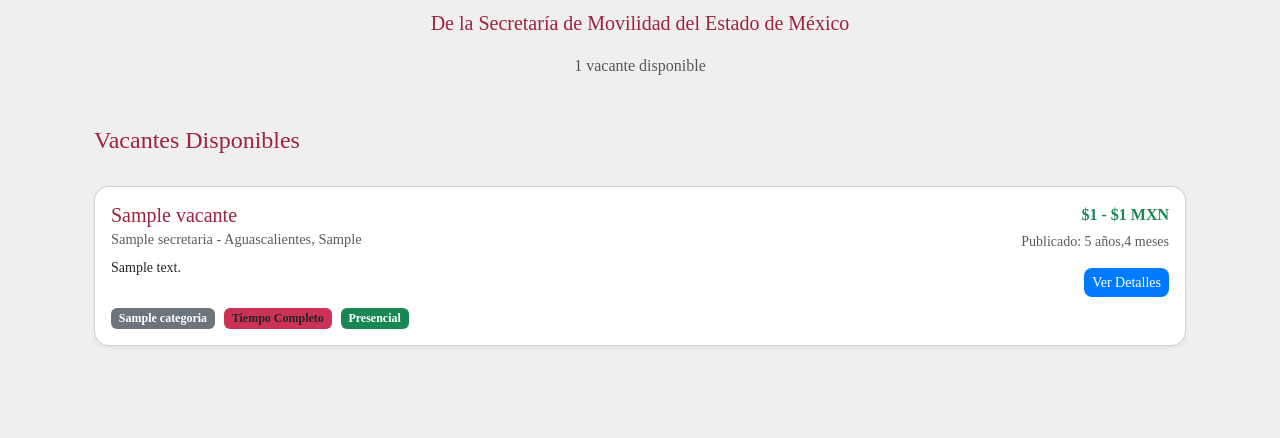
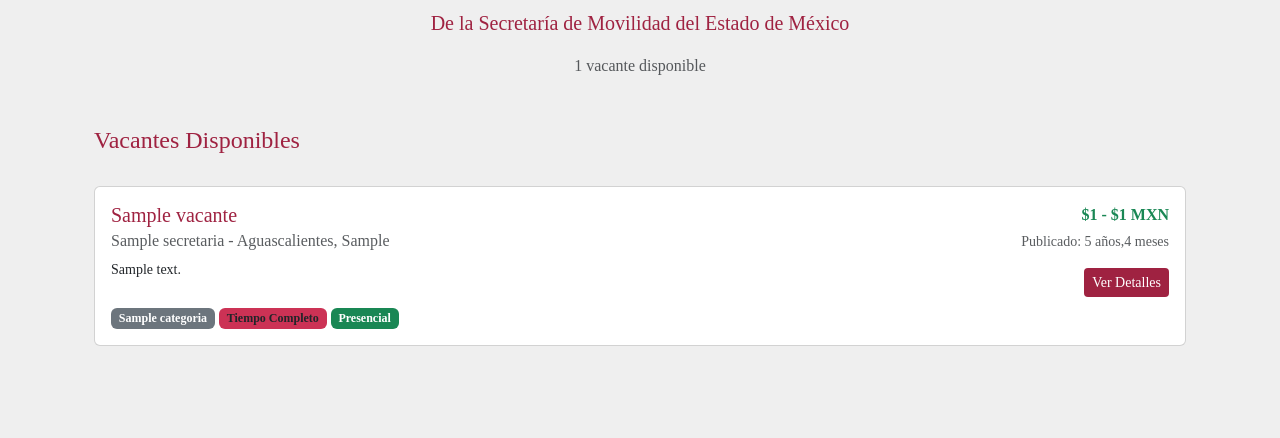
Before and after one commit to MarcoVD/bolsa_empleo, a Django app: page / in a window 1280 px wide. Shown: the part 229-667 px from the top of the page. Run offline with Django 5.2, Linux system fonts and the light colour scheme; tables that the repository leaves empty hold one stand-in row (values such as "Sample post").

Commit message:
vacantes en index

```diff
--- a/templates/usuarios/index.html
+++ b/templates/usuarios/index.html
@@ -82,45 +82,45 @@
     </div>
 {% endif %}
 
-<style>
-.vacante-card {
-    border-radius: 15px;
-    margin-bottom: 20px;
-    box-shadow: 0 2px 4px rgba(0,0,0,0.05);
-    transition: transform 0.2s ease-in-out, box-shadow 0.2s ease-in-out;
-}
-
-.vacante-card:hover {
-    transform: translateY(-5px);
-    box-shadow: 0 8px 16px rgba(0,0,0,0.1);
-}
-
-.vacante-card .card-title {
-    color: #007bff;
-    font-weight: 500;
-}
-
-.vacante-card .card-subtitle {
-    font-size: 0.9rem;
-}
-
-.vacante-card .badge {
-    font-size: 0.75rem;
-    margin-right: 5px;
-}
-
-.btn {
-    border-radius: 8px;
-}
-
-.btn-primary {
-    background-color: #007bff;
-    border-color: #007bff;
-}
-
-.btn-primary:hover {
-    background-color: #0056b3;
-    border-color: #0056b3;
-}
-</style>
+{#<style>#}
+{#.vacante-card {#}
+{#    border-radius: 15px;#}
+{#    margin-bottom: 20px;#}
+{#    box-shadow: 0 2px 4px rgba(0,0,0,0.05);#}
+{#    transition: transform 0.2s ease-in-out, box-shadow 0.2s ease-in-out;#}
+{#}#}
+{##}
+{#.vacante-card:hover {#}
+{#    transform: translateY(-5px);#}
+{#    box-shadow: 0 8px 16px rgba(0,0,0,0.1);#}
+{#}#}
+{##}
+{#.vacante-card .card-title {#}
+{#    color: #007bff;#}
+{#    font-weight: 500;#}
+{#}#}
+{##}
+{#.vacante-card .card-subtitle {#}
+{#    font-size: 0.9rem;#}
+{#}#}
+{##}
+{#.vacante-card .badge {#}
+{#    font-size: 0.75rem;#}
+{#    margin-right: 5px;#}
+{#}#}
+{##}
+{#.btn {#}
+{#    border-radius: 8px;#}
+{#}#}
+{##}
+{#.btn-primary {#}
+{#    background-color: #007bff;#}
+{#    border-color: #007bff;#}
+{#}#}
+{##}
+{#.btn-primary:hover {#}
+{#    background-color: #0056b3;#}
+{#    border-color: #0056b3;#}
+{#}#}
+{#</style>#}
 {% endblock %}
```
Also changed, not shown: templates/usuarios/registro_reclutador.html (+7 -12 lines), usuarios/forms.py (+8 -3 lines).
